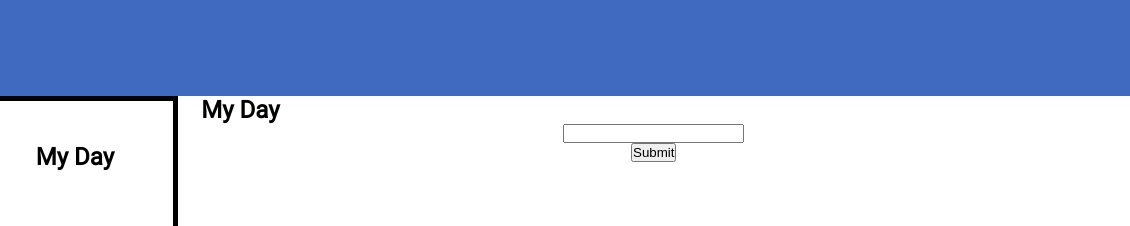
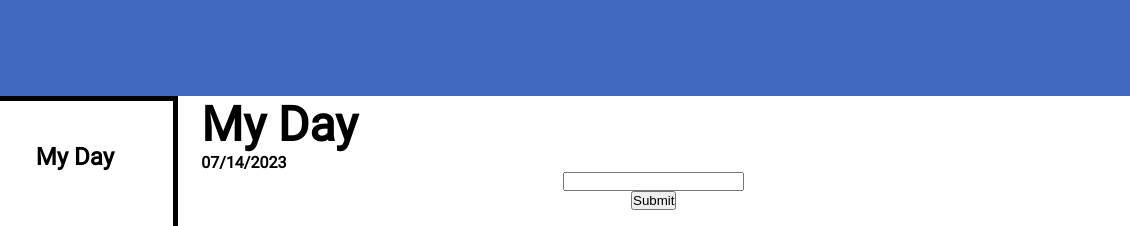
Before and after one commit to clarkjr2016/todoProject, a website built with webpack: page dist/index.html in a window 1280 px wide. Shown: the top 226 px of the page, 150-1280 px from the left. Built offline with nearby package versions, Linux system fonts and the light colour scheme.

Commit message:
working on emptying out to-do-area when a created project is deleted

```diff
--- a/src/index.js
+++ b/src/index.js
@@ -1,4 +1,5 @@
 import "./modules/css/mainstyle.css";
+import { getTodaysDate } from "./modules/date";
 import ToDoItems from "./modules/to-do-items.js";
 import {
   Projects,
@@ -6,6 +7,9 @@ import {
   CreatedProjects,
 } from "./modules/projects.js";
 import { sideBar, ToDoArea } from "./modules/UI";
+
+let toDoDateArea = document.querySelector(".date-header"); // select the date area
+toDoDateArea.innerText = getTodaysDate(); // set the date area to the current date
 
 const sideBarObject = new sideBar(document.querySelector(".side-bar")); // select the sidebar by instantiatong a class and calling the getClassName method on it.
 
--- a/src/modules/css/mainstyle.css
+++ b/src/modules/css/mainstyle.css
@@ -97,3 +97,11 @@ nav {
   width: 100%;
   margin-left: 5%;
 }
+
+.header_date_wrapper .project-header {
+  font-size: clamp(2rem, 5vw, 3rem);
+}
+
+.header_date_wrapper .date-header {
+  font-size: clamp(1rem, 1.25vw, 2rem);
+}
--- a/src/modules/projects.js
+++ b/src/modules/projects.js
@@ -65,6 +65,7 @@ export class CreatedProjects extends Projects {
   }
   render(sideBar) {
     {
+      const toDoArea = document.querySelector(".to-do-area");
       const projectElementContainer = document.createElement("div"); // create a container element
       projectElementContainer.classList.add("projects"); // add a class to the div element
 
@@ -95,7 +96,7 @@ export class CreatedProjects extends Projects {
 
         X.addEventListener("click", function () {
           projectElementTitle.textContent = ""; // set the text content to the project title to empty when x is clicked so that to-do area is blank
-
+          toDoArea.style.visibility = "hidden"; //this sets the visibility to hidden but doesn't bring it back when another project is clicked
           sideBar.getClassName().removeChild(projectElementContainer);
         });
       });
```
Also changed, not shown: dist/bundle.js.
